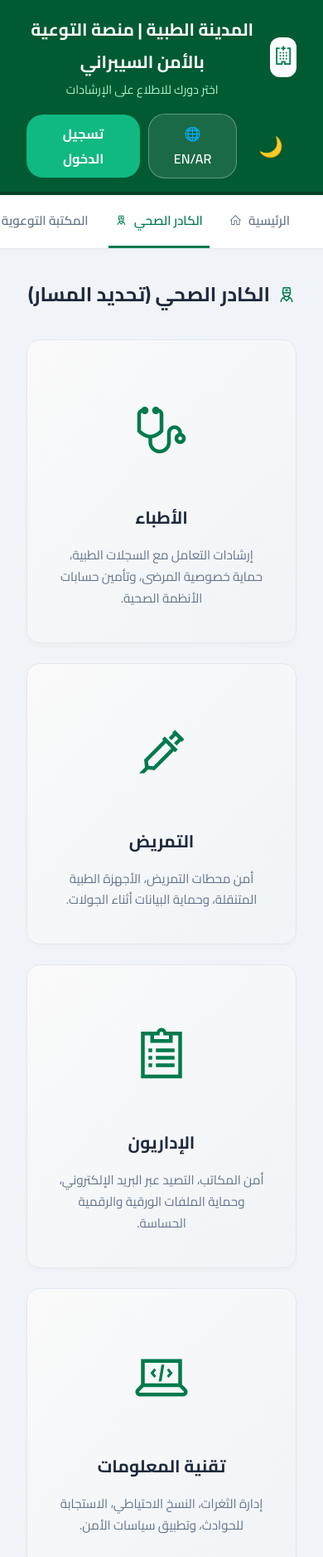
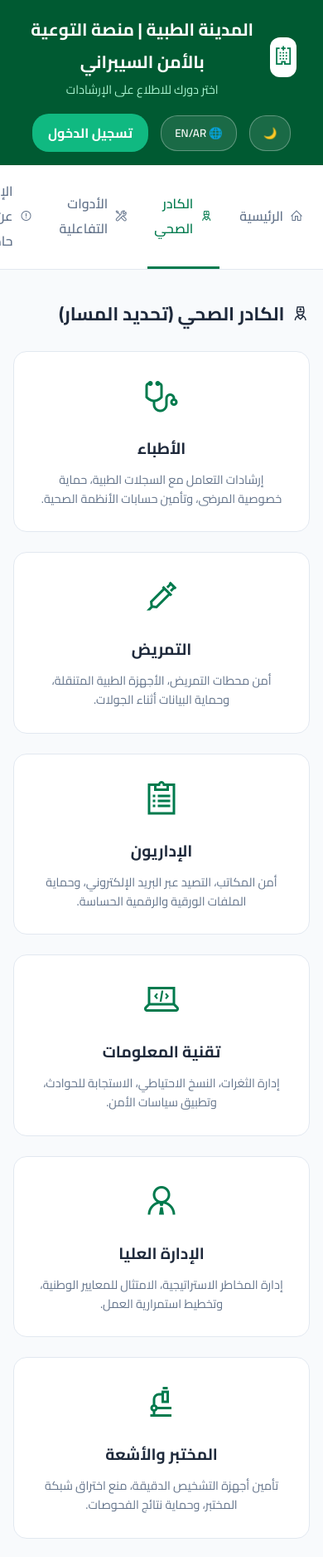
Before and after one commit to saif-ry/CO-OP-Training, a plain HTML site: page employees.html in a window 390 px wide. Shown: the top 1876 px of the page at 83% size. Drawn offline with nearby package versions, Linux system fonts and the light colour scheme.

Commit message:
Add files via upload

```diff
--- a/employees.html
+++ b/employees.html
@@ -4,117 +4,56 @@
     <meta charset="UTF-8">
     <meta name="viewport" content="width=device-width, initial-scale=1.0">
     <title>الكادر الصحي | الأمن السيبراني - المدينة الطبية</title>
-
     <link href="https://fonts.googleapis.com/css2?family=Cairo:wght@400;600;700&display=swap" rel="stylesheet">
+    <link rel="stylesheet" href="https://cdnjs.cloudflare.com/ajax/libs/font-awesome/6.0.0/css/all.min.css">
     <link rel="stylesheet" href="https://maxst.icons8.com/vue-static/landings/line-awesome/line-awesome/1.3.0/css/line-awesome.min.css">
-
-    <link rel="stylesheet" href="style.css">
-
     <style>
-    /* 1. تعريف المتغيرات للوضع الفاتح (Light Mode) */
-    :root, [data-theme="light"] {
-        --bg-color: #f0f4f8; /* لون خلفية الصفحة (رمادي فاتح جداً) */
-        --card-bg: #ffffff;
-        --header-bg: #005a32;
-        --nca-green: #007a4d;
-        --text-main: #1e293b;
-        --text-muted: #64748b;
-        --border-color: #e2e8f0;
-        --card-radius: 16px;
-        --danger: #ef4444;
-
-        /* لون البطاقات الاحترافي في الوضع الفاتح (بدل الأبيض الساطع) */
-        --role-card-bg: linear-gradient(135deg, #fafafa 0%, #f0f4f8 100%);
-        --icon-color: #007a4d;
+        :root {
+            --bg-color: #f8fafc; --card-bg: #ffffff; --header-bg: #005a32;
+            --nca-green: #007a4d; --text-dark: #1e293b; --text-muted: #64748b;
+            --border-color: #e2e8f0; --card-radius: 16px;
         }
-
-    /* 2. متغيرات الوضع الداكن (Dark Mode) */
         [data-theme="dark"] {
-        --bg-color: #0f172a;
-        --card-bg: #1e293b;
-        --text-main: #f1f5f9;
-        --text-muted: #94a3b8;
-        --border-color: #334155;
-
-        /* ألوان البطاقات في الوضع الداكن */
-        --role-card-bg: linear-gradient(135deg, #1e293b 0%, #0f172a 100%);
-        --icon-color: #34d399;
+            --bg-color: #0f172a; --card-bg: #1e293b; --text-dark: #f8fafc;
+            --text-muted: #94a3b8; --border-color: #334155;
         }
-
-    /* 3. التنسيقات العامة */
-    body {
-        margin: 0;
-        font-family: 'Cairo', sans-serif;
-        background-color: var(--bg-color);
-        color: var(--text-main);
-        transition: background-color 0.3s, color 0.3s;
-    }
-
-    .main-header {
-        background-color: var(--header-bg);
-        color: white;
-        padding: 1rem 2rem;
-        border-bottom: 4px solid #004224;
-        display: flex; justify-content: space-between; align-items: center;
-    }
+        body { margin: 0; font-family: 'Cairo', sans-serif; background-color: var(--bg-color); color: var(--text-dark); transition: 0.3s; }
+        .main-header { background-color: var(--header-bg); color: white; padding: 1rem 2rem; display: flex; justify-content: space-between; align-items: center; flex-wrap: wrap; gap: 1rem; }
+        .header-right, .header-left { display: flex; align-items: center; gap: 15px; }
+        .logo-placeholder { width: 48px; height: 48px; background: white; border-radius: 12px; display: flex; align-items: center; justify-content: center; font-size: 1.8rem; color: var(--nca-green); }
         .header-titles h1 { margin: 0; font-size: 1.3rem; font-weight: 700; }
         .header-titles p { margin: 0; font-size: 0.9rem; color: #a7f3d0; }
-    .header-right { display: flex; align-items: center; gap: 15px; }
-    .logo-placeholder { width: 48px; height: 48px; background: white; border-radius: 12px; display: flex; align-items: center; justify-content: center; font-size: 1.8rem; color: var(--nca-green); }
-    .header-left { display: flex; gap: 10px; align-items: center; }
-
-    .nav-menu {
-        background: var(--card-bg);
-        border-bottom: 1px solid var(--border-color);
-        padding: 0 2rem;
-        display: flex; gap: 1rem; overflow-x: auto;
-        box-shadow: 0 2px 4px rgba(0,0,0,0.02);
-        transition: 0.3s;
+        .btn-theme, .btn-lang { background: rgba(255,255,255,0.1); border: 1px solid rgba(255,255,255,0.3); color: white; padding: 0.5rem 1rem; border-radius: 20px; font-family: inherit; font-weight: 600; cursor: pointer; }
+        .btn-login-nafath { background: #10b981; color: white; padding: 0.5rem 1.2rem; border-radius: 20px; text-decoration: none; font-weight: 700; }
+        .nav-menu { background: var(--card-bg); border-bottom: 1px solid var(--border-color); padding: 0 2rem; display: flex; gap: 1rem; overflow-x: auto; }
+        .nav-link { padding: 1rem 0.5rem; color: var(--text-muted); text-decoration: none; font-weight: 600; display: flex; align-items: center; gap: 0.5rem; border-bottom: 3px solid transparent; }
+        .nav-link.active, .nav-link:hover { color: var(--nca-green); border-bottom-color: var(--nca-green); }
+        .container { max-width: 1200px; margin: 2rem auto; padding: 0 2rem; }
+        .section-title { font-size: 1.4rem; font-weight: 700; margin-bottom: 1.5rem; display: flex; align-items: center; gap: 0.5rem; color: var(--text-dark); }
+        .interactive-grid { display: grid; grid-template-columns: repeat(auto-fit, minmax(280px, 1fr)); gap: 1.5rem; margin-top: 1.5rem; }
+        .role-card { background: var(--card-bg); border: 1px solid var(--border-color); border-radius: 16px; padding: 1.8rem; text-align: center; cursor: pointer; transition: 0.3s; text-decoration: none; color: inherit; display: block; }
+        .role-card:hover { transform: translateY(-5px); border-color: var(--nca-green); box-shadow: 0 4px 12px rgba(0,0,0,0.1); }
+        .role-card i { font-size: 3rem; color: var(--nca-green); margin-bottom: 0.8rem; }
+        .role-card h3 { margin: 0.5rem 0; font-size: 1.2rem; }
+        .role-card p { color: var(--text-muted); font-size: 0.9rem; line-height: 1.6; margin: 0; }
+        .gov-footer { background-color: #004224; color: #f1f5f9; border-top: 5px solid var(--nca-green); margin-top: 4rem; padding: 2rem 0 1rem; }
+        .footer-container { max-width: 1200px; margin: 0 auto; padding: 0 2rem; display: grid; grid-template-columns: repeat(auto-fit, minmax(250px, 1fr)); gap: 2rem; }
+        .footer-col h3 { color: #a7f3d0; font-size: 1.2rem; margin-bottom: 1rem; position: relative; padding-bottom: 0.5rem; }
+        .footer-col h3::after { content: ''; position: absolute; inset-inline-start: 0; bottom: 0; width: 40px; height: 3px; background-color: #34d399; }
+        .footer-logos { display: flex; gap: 15px; margin-bottom: 1rem; flex-wrap: wrap; }
+        .hospital-logo, .vision-logo { font-weight: 700; background: rgba(255,255,255,0.08); padding: 0.5rem 1rem; border-radius: 8px; border: 1px solid rgba(255,255,255,0.15); }
+        .footer-col.links ul { list-style: none; padding: 0; }
+        .footer-col.links li { margin-bottom: 0.8rem; }
+        .footer-col.links a { color: #cbd5e1; text-decoration: none; transition: 0.3s; }
+        .footer-col.links a:hover { color: white; transform: translateX(-5px); display: inline-block; }
+        .footer-bottom { background-color: #002917; text-align: center; padding: 1rem; margin-top: 2rem; font-size: 0.9rem; color: #94a3b8; }
+        @media (max-width: 768px) {
+            .main-header { flex-direction: column; text-align: center; }
+            .nav-menu { padding: 0 1rem; }
+            .container { padding: 0 1rem; }
+            .footer-container { text-align: center; }
+            .footer-col h3::after { left: 50%; transform: translateX(-50%); }
         }
-    .nav-link {
-        padding: 1rem 0.5rem; color: var(--text-muted); text-decoration: none; font-weight: 600;
-        font-size: 0.95rem; display: flex; align-items: center; gap: 0.5rem;
-        border-bottom: 3px solid transparent; white-space: nowrap; transition: 0.2s;
-    }
-    .nav-link.active, .nav-link:hover { color: var(--nca-green); border-bottom-color: var(--nca-green); }
-
-    .container { max-width: 1200px; margin: 2rem auto; padding: 0 2rem; }
-    .section-title { font-size: 1.5rem; font-weight: 700; margin-bottom: 2rem; display: flex; align-items: center; gap: 0.5rem; color: var(--text-main); }
-
-    .roles-grid { display: grid; grid-template-columns: repeat(auto-fit, minmax(300px, 1fr)); gap: 1.5rem; }
-
-    .role-card {
-        background: var(--role-card-bg);
-        border: 1px solid var(--border-color);
-        border-radius: var(--card-radius);
-        padding: 2.5rem 2rem;
-        text-decoration: none;
-        color: inherit;
-        display: flex;
-        flex-direction: column;
-        align-items: center;
-        text-align: center;
-        transition: all 0.3s ease;
-        box-shadow: 0 4px 6px rgba(0,0,0,0.02);
-    }
-
-    .role-card:hover {
-        transform: translateY(-5px);
-        border-color: var(--nca-green);
-        box-shadow: 0 10px 20px rgba(0,0,0,0.08);
-    }
-
-    .role-icon {
-        font-size: 4.5rem;
-        margin-bottom: 1.2rem;
-        color: var(--icon-color);
-    }
-
-    .role-title { font-size: 1.3rem; font-weight: 700; color: var(--text-main); margin-bottom: 0.8rem; }
-    .role-desc { font-size: 0.95rem; color: var(--text-muted); line-height: 1.7; }
-
-    .btn-theme { background: transparent; border: none; font-size: 1.5rem; cursor: pointer; color: white; transition: 0.3s; }
-    .btn-theme:hover { transform: scale(1.1); }
     </style>
 </head>
 <body>
@@ -126,126 +65,78 @@
                 <p data-ar="اختر دورك للاطلاع على الإرشادات" data-en="Choose your role to see guidelines">اختر دورك للاطلاع على الإرشادات</p>
             </div>
         </div>
-
         <div class="header-left">
-            <button class="btn-theme" id="themeIcon" onclick="toggleTheme()" title="تغيير المظهر">🌙</button>
-            <button class="btn-lang" onclick="toggleLanguage()" style="background: rgba(255,255,255,0.1); border: 1px solid rgba(255,255,255,0.3); color: white; padding: 0.5rem 1.2rem; border-radius: 20px; font-weight: 600; cursor: pointer;">🌐 EN/AR</button>
-            <a href="login.html" class="btn-login-nafath" data-ar="تسجيل الدخول" data-en="Login" style="background: #10b981; border: none; color: white; padding: 0.5rem 1.2rem; border-radius: 20px; font-weight: 700; text-decoration: none;">تسجيل الدخول</a>
+            <button class="btn-theme" id="themeToggle">🌙</button>
+            <button class="btn-lang" id="langToggle" data-ar="🌐 EN/AR" data-en="🌐 AR/EN">🌐 EN/AR</button>
+            <a href="login.html" class="btn-login-nafath" data-ar="تسجيل الدخول" data-en="Login">تسجيل الدخول</a>
         </div>
     </header>
 
     <nav class="nav-menu">
-        <a href="index.html" class="nav-link"><span data-ar="الرئيسية" data-en="Home">الرئيسية</span> <i class="las la-home"></i></a>
-        <a href="employees.html" class="nav-link active"><span data-ar="الكادر الصحي" data-en="Staff">الكادر الصحي</span> <i class="las la-user-nurse"></i></a>
-        <a href="oip.html" class="nav-link"><span data-ar="المكتبة التوعوية" data-en="Library">المكتبة التوعوية</span> <i class="las la-book"></i></a>
-        <a href="tools.html" class="nav-link"><span data-ar="الأدوات التفاعلية" data-en="Interactive Tools">الأدوات التفاعلية</span> <i class="las la-tools"></i></a>
-        <a href="report.html" class="nav-link"><span data-ar="الإبلاغ عن حادث" data-en="Report Incident">الإبلاغ عن حادث</span> <i class="las la-exclamation-circle"></i></a>
-        <a href="survey.html" class="nav-link"><span data-ar="الاستبيان" data-en="Survey">الاستبيان</span> <i class="las la-poll"></i></a>
-        <a href="quiz.html" class="nav-link"><span data-ar="اختبار الوعي" data-en="Awareness Test">اختبار الوعي</span> <i class="las la-brain"></i></a>
-        <a href="dashboard.html" class="nav-link"><span data-ar="لوحة التقارير" data-en="Dashboard">لوحة التقارير</span> <i class="las la-chart-pie"></i></a>
+        <a href="index.html" class="nav-link"><i class="las la-home"></i> <span data-ar="الرئيسية" data-en="Home">الرئيسية</span></a>
+        <a href="employees.html" class="nav-link active"><i class="las la-user-nurse"></i> <span data-ar="الكادر الصحي" data-en="Staff">الكادر الصحي</span></a>
+        <a href="tools.html" class="nav-link"><i class="las la-tools"></i> <span data-ar="الأدوات التفاعلية" data-en="Interactive Tools">الأدوات التفاعلية</span></a>
+        <a href="report.html" class="nav-link"><i class="las la-exclamation-circle"></i> <span data-ar="الإبلاغ عن حادث" data-en="Report Incident">الإبلاغ عن حادث</span></a>
+        <a href="dashboard.html" class="nav-link"><i class="las la-chart-pie"></i> <span data-ar="لوحة التقارير" data-en="Dashboard">لوحة التقارير</span></a>
     </nav>
 
     <div class="container">
         <div class="section-title">
-            <i class="las la-user-nurse" style="color: var(--nca-green);"></i>
+            <i class="las la-user-nurse"></i>
             <span data-ar="الكادر الصحي (تحديد المسار)" data-en="Healthcare Staff (Select Path)">الكادر الصحي (تحديد المسار)</span>
         </div>
 
-        <div class="roles-grid">
+        <div class="interactive-grid">
             <a href="doctor.html" class="role-card">
-                <div class="role-icon"><i class="las la-stethoscope"></i></div>
-                <div class="role-title" data-ar="الأطباء" data-en="Doctors">الأطباء</div>
-                <div class="role-desc" data-ar="إرشادات التعامل مع السجلات الطبية، حماية خصوصية المرضى، وتأمين حسابات الأنظمة الصحية." data-en="Guidelines for medical records, patient privacy, and securing health system accounts.">إرشادات التعامل مع السجلات الطبية، حماية خصوصية المرضى، وتأمين حسابات الأنظمة الصحية.</div>
+                <i class="las la-stethoscope"></i>
+                <h3 data-ar="الأطباء" data-en="Doctors">الأطباء</h3>
+                <p data-ar="إرشادات التعامل مع السجلات الطبية، حماية خصوصية المرضى، وتأمين حسابات الأنظمة الصحية." data-en="Guidelines for medical records, patient privacy, and securing health system accounts.">إرشادات التعامل مع السجلات الطبية، حماية خصوصية المرضى، وتأمين حسابات الأنظمة الصحية.</p>
             </a>
             <a href="nurse.html" class="role-card">
-                <div class="role-icon"><i class="las la-syringe"></i></div>
-                <div class="role-title" data-ar="التمريض" data-en="Nurses">التمريض</div>
-                <div class="role-desc" data-ar="أمن محطات التمريض، الأجهزة الطبية المتنقلة، وحماية البيانات أثناء الجولات." data-en="Nursing station security, mobile medical devices, and data protection during rounds.">أمن محطات التمريض، الأجهزة الطبية المتنقلة، وحماية البيانات أثناء الجولات.</div>
+                <i class="las la-syringe"></i>
+                <h3 data-ar="التمريض" data-en="Nurses">التمريض</h3>
+                <p data-ar="أمن محطات التمريض، الأجهزة الطبية المتنقلة، وحماية البيانات أثناء الجولات." data-en="Nursing station security, mobile medical devices, and data protection during rounds.">أمن محطات التمريض، الأجهزة الطبية المتنقلة، وحماية البيانات أثناء الجولات.</p>
             </a>
             <a href="admin.html" class="role-card">
-                <div class="role-icon"><i class="las la-clipboard-list"></i></div>
-                <div class="role-title" data-ar="الإداريون" data-en="Administrators">الإداريون</div>
-                <div class="role-desc" data-ar="أمن المكاتب، التصيد عبر البريد الإلكتروني، وحماية الملفات الورقية والرقمية الحساسة." data-en="Office security, email phishing, and protecting sensitive paper/digital files.">أمن المكاتب، التصيد عبر البريد الإلكتروني، وحماية الملفات الورقية والرقمية الحساسة.</div>
+                <i class="las la-clipboard-list"></i>
+                <h3 data-ar="الإداريون" data-en="Administrators">الإداريون</h3>
+                <p data-ar="أمن المكاتب، التصيد عبر البريد الإلكتروني، وحماية الملفات الورقية والرقمية الحساسة." data-en="Office security, email phishing, and protecting sensitive paper/digital files.">أمن المكاتب، التصيد عبر البريد الإلكتروني، وحماية الملفات الورقية والرقمية الحساسة.</p>
             </a>
             <a href="it-staff.html" class="role-card">
-                <div class="role-icon"><i class="las la-laptop-code"></i></div>
-                <div class="role-title" data-ar="تقنية المعلومات" data-en="IT Staff">تقنية المعلومات</div>
-                <div class="role-desc" data-ar="إدارة الثغرات، النسخ الاحتياطي، الاستجابة للحوادث، وتطبيق سياسات الأمن." data-en="Vulnerability management, backups, incident response, and security policies.">إدارة الثغرات، النسخ الاحتياطي، الاستجابة للحوادث، وتطبيق سياسات الأمن.</div>
+                <i class="las la-laptop-code"></i>
+                <h3 data-ar="تقنية المعلومات" data-en="IT Staff">تقنية المعلومات</h3>
+                <p data-ar="إدارة الثغرات، النسخ الاحتياطي، الاستجابة للحوادث، وتطبيق سياسات الأمن." data-en="Vulnerability management, backups, incident response, and security policies.">إدارة الثغرات، النسخ الاحتياطي، الاستجابة للحوادث، وتطبيق سياسات الأمن.</p>
             </a>
             <a href="management.html" class="role-card">
-                <div class="role-icon"><i class="las la-user-tie"></i></div>
-                <div class="role-title" data-ar="الإدارة العليا" data-en="Senior Management">الإدارة العليا</div>
-                <div class="role-desc" data-ar="إدارة المخاطر الاستراتيجية، الامتثال للمعايير الوطنية، وتخطيط استمرارية العمل." data-en="Strategic risk management, national compliance, and business continuity planning.">إدارة المخاطر الاستراتيجية، الامتثال للمعايير الوطنية، وتخطيط استمرارية العمل.</div>
+                <i class="las la-user-tie"></i>
+                <h3 data-ar="الإدارة العليا" data-en="Senior Management">الإدارة العليا</h3>
+                <p data-ar="إدارة المخاطر الاستراتيجية، الامتثال للمعايير الوطنية، وتخطيط استمرارية العمل." data-en="Strategic risk management, national compliance, and business continuity planning.">إدارة المخاطر الاستراتيجية، الامتثال للمعايير الوطنية، وتخطيط استمرارية العمل.</p>
             </a>
             <a href="lab.html" class="role-card">
-                <div class="role-icon"><i class="las la-microscope"></i></div>
-                <div class="role-title" data-ar="المختبر والأشعة" data-en="Lab & Radiology">المختبر والأشعة</div>
-                <div class="role-desc" data-ar="تأمين أجهزة التشخيص الدقيقة، منع اختراق شبكة المختبر، وحماية نتائج الفحوصات." data-en="Securing diagnostic devices, preventing lab network breaches, and protecting results.">تأمين أجهزة التشخيص الدقيقة، منع اختراق شبكة المختبر، وحماية نتائج الفحوصات.</div>
+                <i class="las la-microscope"></i>
+                <h3 data-ar="المختبر والأشعة" data-en="Lab & Radiology">المختبر والأشعة</h3>
+                <p data-ar="تأمين أجهزة التشخيص الدقيقة، منع اختراق شبكة المختبر، وحماية نتائج الفحوصات." data-en="Securing diagnostic devices, preventing lab network breaches, and protecting results.">تأمين أجهزة التشخيص الدقيقة، منع اختراق شبكة المختبر، وحماية نتائج الفحوصات.</p>
             </a>
         </div>
     </div>
 
-    <script src="script.js"></script>
+    <footer class="gov-footer">
+        <div class="footer-container">
+            <div class="footer-col"><div class="footer-logos"><div class="hospital-logo">🏥 <span data-ar="المدينة الطبية" data-en="Medical City">المدينة الطبية</span></div><div class="vision-logo">🇸🇦 <span data-ar="رؤية 2030" data-en="Vision 2030">رؤية 2030</span></div></div><p data-ar="منصة التوعية بالأمن السيبراني، نهدف لبناء بيئة رقمية آمنة وموثوقة تحمي بيانات المرضى وتضمن استمرارية الأعمال." data-en="Cybersecurity Awareness Portal, aiming to build a secure digital environment that protects patient data and ensures business continuity.">منصة التوعية بالأمن السيبراني، نهدف لبناء بيئة رقمية آمنة وموثوقة تحمي بيانات المرضى وتضمن استمرارية الأعمال.</p></div>
+            <div class="footer-col links"><h3 data-ar="روابط وطنية هامة" data-en="Important National Links">روابط وطنية هامة</h3><ul><li><a href="https://nca.gov.sa" target="_blank" data-ar="الهيئة الوطنية للأمن السيبراني" data-en="National Cybersecurity Authority (NCA)">الهيئة الوطنية للأمن السيبراني</a></li><li><a href="https://sdaia.gov.sa" target="_blank" data-ar="الهيئة السعودية للبيانات (سدايا)" data-en="Saudi Data Authority (SDAIA)">الهيئة السعودية للبيانات (سدايا)</a></li><li><a href="https://moh.gov.sa" target="_blank" data-ar="وزارة الصحة" data-en="Ministry of Health (MOH)">وزارة الصحة</a></li></ul></div>
+            <div class="footer-col links"><h3 data-ar="السياسات والدعم" data-en="Policies & Support">السياسات والدعم</h3><ul><li><a href="#" data-ar="سياسة الخصوصية (PDPL)" data-en="Privacy Policy (PDPL)">سياسة الخصوصية (PDPL)</a></li><li><a href="faq.html" data-ar="الأسئلة الشائعة (FAQ)" data-en="Frequently Asked Questions (FAQ)">الأسئلة الشائعة (FAQ)</a></li><li><a href="report.html" data-ar="رفع تذكرة أمنية (SOC)" data-en="Raise Security Ticket (SOC)">رفع تذكرة أمنية (SOC)</a></li></ul></div>
+            <div class="footer-col contact"><h3 data-ar="تواصل مع فريق الأمن" data-en="Contact Security Team">تواصل مع فريق الأمن</h3><p>📧 SOC@hospital.edu.sa</p><p>📞 <span data-ar="تحويلة طوارئ:" data-en="Emergency Ext:">تحويلة طوارئ:</span> 9111</p></div>
+        </div>
+        <div class="footer-bottom"><p data-ar="جميع الحقوق محفوظة © 2026 المستشفى الجامعي | تم التطوير داخلياً" data-en="All Rights Reserved © 2026 University Hospital | Developed Internally">جميع الحقوق محفوظة © 2026 المستشفى الجامعي | تم التطوير داخلياً</p></div>
+    </footer>
 
     <script>
-        // --- دوال الثيم (الوضع الداكن والفاتح) ---
-        function toggleTheme() {
-            const html = document.documentElement;
-            // التحقق من الوضع الحالي
-            let currentTheme = html.getAttribute('data-theme');
-            if (!currentTheme) {
-                currentTheme = window.matchMedia('(prefers-color-scheme: dark)').matches ? 'dark' : 'light';
-            }
-            // التبديل
-            const newTheme = currentTheme === 'dark' ? 'light' : 'dark';
-            html.setAttribute('data-theme', newTheme);
-            localStorage.setItem('theme', newTheme);
-
-            // تغيير أيقونة الزر
-            const themeBtn = document.getElementById('themeIcon');
-            if(themeBtn) themeBtn.innerText = newTheme === 'dark' ? '☀️' : '🌙';
-        }
-
-        function applyThemeOnLoad() {
-            const savedTheme = localStorage.getItem('theme');
-            const themeBtn = document.getElementById('themeIcon');
-
-            if (savedTheme) {
-                document.documentElement.setAttribute('data-theme', savedTheme);
-                if(themeBtn) themeBtn.innerText = savedTheme === 'dark' ? '☀️' : '🌙';
-            } else if (window.matchMedia('(prefers-color-scheme: dark)').matches) {
-                document.documentElement.setAttribute('data-theme', 'dark');
-                if(themeBtn) themeBtn.innerText = '☀️';
-            }
-        }
-
-        // --- دوال اللغة ---
         let currentLang = localStorage.getItem('preferredLanguage') || 'ar';
-        function applyLanguage() {
-            const elements = document.querySelectorAll('[data-ar][data-en]');
-            elements.forEach(el => {
-                if (el.innerHTML.includes('<i')) {
-                    // يحافظ على الأيقونة إذا كانت موجودة داخل العنصر
-                    el.innerHTML = (currentLang === 'en' ? el.getAttribute('data-en') : el.getAttribute('data-ar')) + ' ' + el.querySelector('i').outerHTML;
-                } else {
-                    el.innerText = currentLang === 'en' ? el.getAttribute('data-en') : el.getAttribute('data-ar');
-                }
-            });
-            document.documentElement.lang = currentLang;
-            document.documentElement.dir = currentLang === 'en' ? 'ltr' : 'rtl';
-        }
-
-        function toggleLanguage() {
-            currentLang = currentLang === 'ar' ? 'en' : 'ar';
-            localStorage.setItem('preferredLanguage', currentLang);
-            applyLanguage();
-        }
-
-        // تشغيل الدوال عند تحميل الصفحة
-        window.addEventListener('DOMContentLoaded', () => {
-            applyThemeOnLoad();
-            applyLanguage();
-        });
+        function initTheme() { const saved = localStorage.getItem('theme'); if(saved==='dark'){ document.documentElement.setAttribute('data-theme','dark'); document.getElementById('themeToggle').innerHTML='☀️'; } else { document.documentElement.setAttribute('data-theme','light'); document.getElementById('themeToggle').innerHTML='🌙'; } }
+        function toggleTheme() { const cur = document.documentElement.getAttribute('data-theme'); const neu = cur==='dark'?'light':'dark'; document.documentElement.setAttribute('data-theme',neu); localStorage.setItem('theme',neu); document.getElementById('themeToggle').innerHTML = neu==='dark'?'☀️':'🌙'; }
+        function applyLanguage() { document.querySelectorAll('[data-ar][data-en]').forEach(el=>{ const txt = currentLang==='en'?el.getAttribute('data-en'):el.getAttribute('data-ar'); const ic = el.querySelector('i'); if(ic) el.innerHTML = ic.outerHTML + ' ' + txt; else el.innerText = txt; }); document.documentElement.lang = currentLang; document.documentElement.dir = currentLang==='en'?'ltr':'rtl'; }
+        function toggleLanguage() { currentLang = currentLang==='ar'?'en':'ar'; localStorage.setItem('preferredLanguage',currentLang); applyLanguage(); }
+        document.addEventListener('DOMContentLoaded',()=>{ initTheme(); document.getElementById('themeToggle').addEventListener('click',toggleTheme); document.getElementById('langToggle').addEventListener('click',toggleLanguage); applyLanguage(); });
     </script>
 </body>
 </html>
```
Lines whose indentation alone changed are shown as unchanged.
